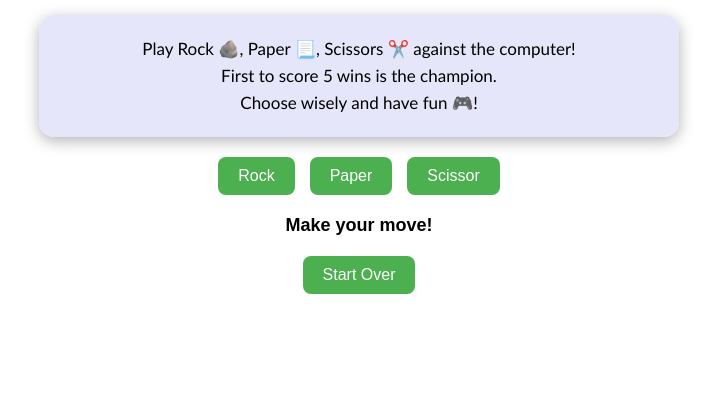
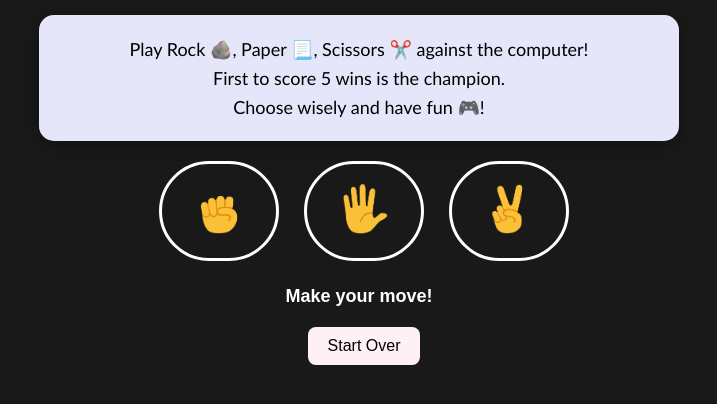
Before and after one commit to Sri-nanditha24/Rock-Paper-Scissor, a plain HTML site: page index.html in a window 1280 px wide. Shown: the whole page, without its empty margins (281-998 px from the left). Drawn offline with Linux system fonts and the light colour scheme.

Commit message:
Add files via upload

```diff
--- a/index.html
+++ b/index.html
@@ -7,11 +7,13 @@
   <meta name='viewport' content='width=device-width, initial-scale=1'>
   <style>
     body {
+      background-color:  rgb(25,25,25 );
       text-align: center;
       font-family: Arial, sans-serif;
+      color: white;
     }
     #description {
-    font-size: 17px;
+    font-size:  18px;
     max-width: 600px;
     margin: 15px auto;
     line-height: 1.6;
@@ -37,18 +39,23 @@
       font-size: 16px;
       border-radius: 8px;
       border: none;
-      background-color: #4CAF50;
       color: white;
       cursor: pointer;
       transition: 0.3s;
+      margin-left: 10px;
     }
-
-    button:hover {
-      background-color: #45a049;
+    .move-icon{
+       height: 50px;
     }
-
+    .move-button{
+      background-color: transparent ;
+      border: 3px solid white;
+      width: 120px;
+      height: 100px;
+      border-radius: 60px;
+    }
     #result {
-      margin-top: 20px;
+      margin-top: 25px;
       font-size: 18px;
       font-weight: bold;
     }
@@ -57,6 +64,17 @@
       font-size: 18px;
       font-weight: bold;
       color: pink;
+    }
+    .startOver{
+      padding: 10px 20px;
+      font-size: 16px;
+      border-radius: 8px;
+      border: none;
+      color: black;
+      cursor: pointer;
+      transition: 0.3s;
+      margin-left: 10px;
+      background-color: lavenderblush;
     }
   </style>
 </head>
@@ -67,13 +85,13 @@
   Choose wisely and have fun 🎮!
 </p>
   <div class="button-container">
-  <button onclick="play('Rock')">Rock</button>
-  <button onclick ="play('Paper')">Paper</button>
-  <button onclick="play('Scissor')">Scissor</button>
+  <button onclick="play('Rock')" class="move-button"><img src="rock-emoji.png " class="move-icon"></button>
+  <button onclick ="play('Paper')" class="move-button"><img src="paper-emoji.png" class="move-icon"></button>
+  <button onclick="play('Scissor')" class="move-button"><img src="scissor-emoji.png" class="move-icon"> </button>
   </div>
   <p id="result">Make your move!</p>
   <p id="finalResult"></p>
-  <button onclick="startOver()">Start Over</button>
+  <button onclick="startOver()" class="startOver">Start Over</button>
   <script>
       let gameOver = false;
       const score = {
@@ -114,7 +132,7 @@
         else if(answer == 'Its a Tie🪢'){
           score.ties += 1;
         }
-        document.getElementById("result").innerHTML = `Your move is ${yourMove}.Computer Move is ${computer}.${answer}
+        document.getElementById("result").innerHTML = `Your move is <img src="${yourMove}-emoji.png" class="move-icon">Computer Move is <img src="${computer}-emoji.png" class="move-icon">.${answer}
         <br>
         Wins: ${score.wins}, Losses: ${score.losses}, Ties: ${score.ties}`;
         if(score.wins==5 || score.losses==5){
```
Also changed, not shown: paper-emoji.png (added), rock-emoji.png (added), scissor-emoji.png (added).
